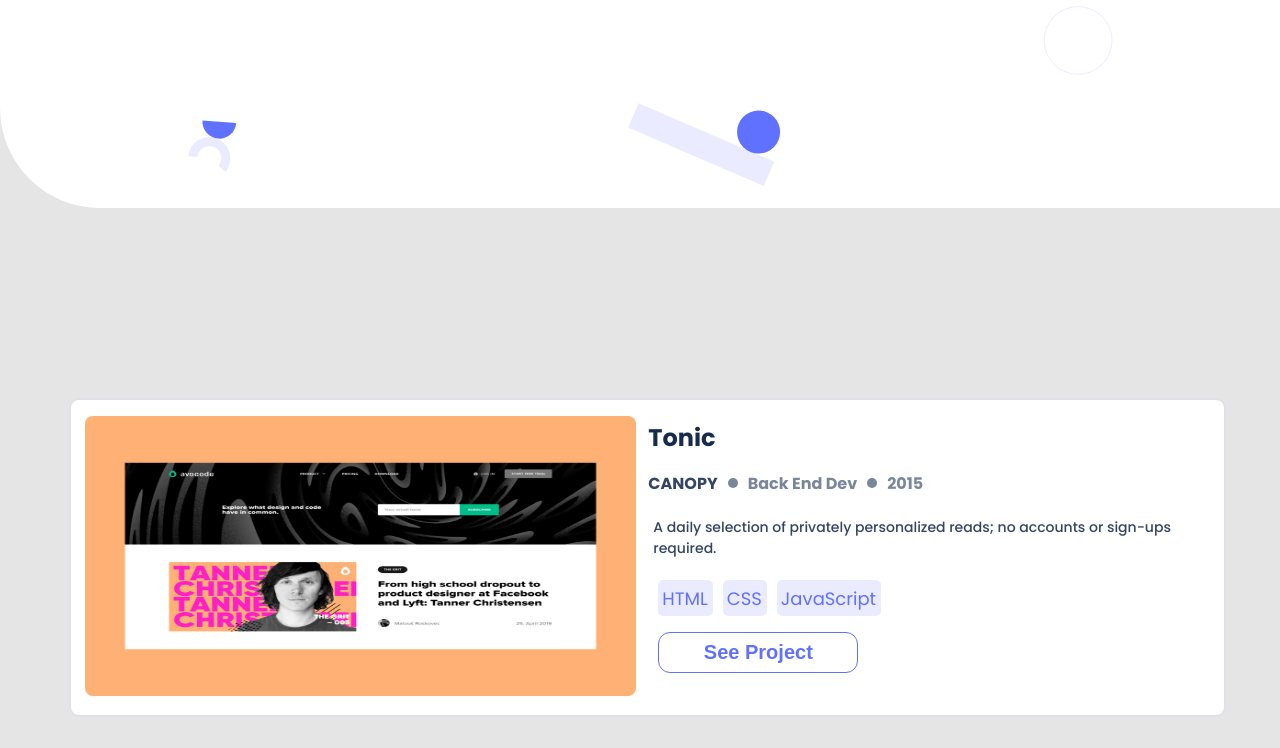
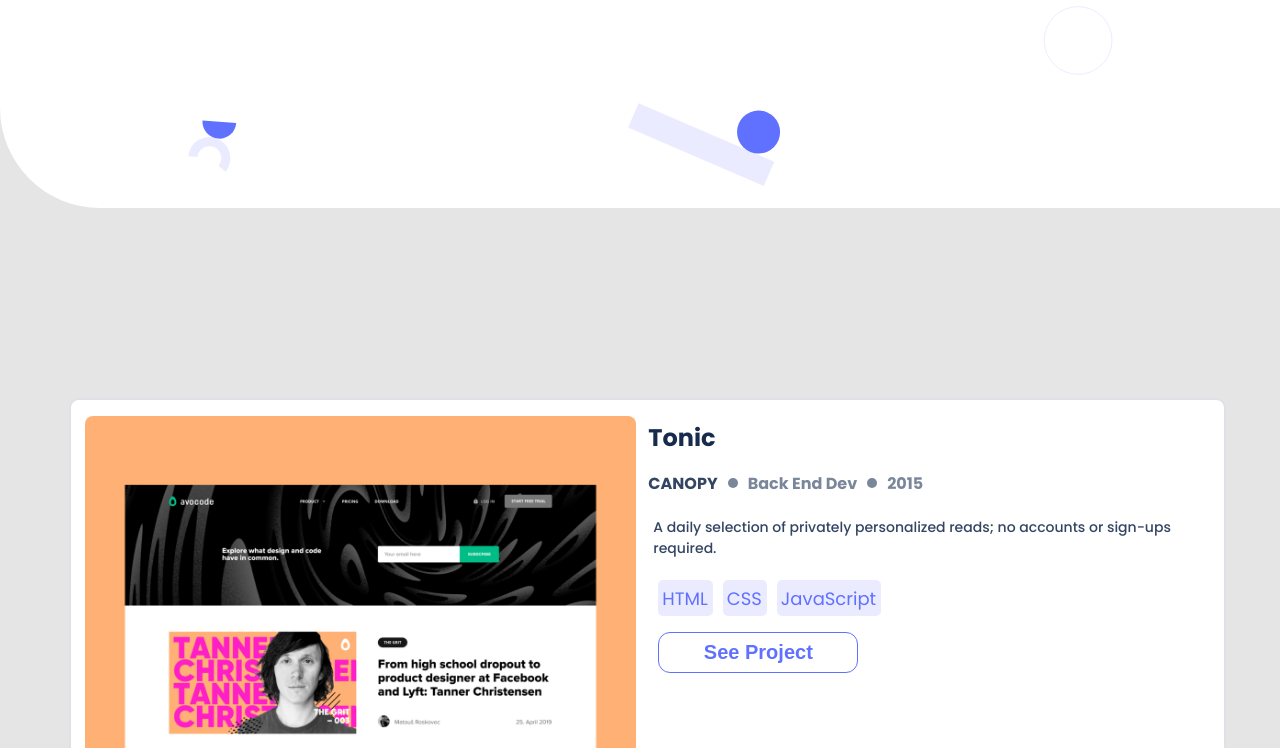
Before and after one commit to Samuelwanza/portfolio_setup_and_mobile_first, a website: page index.html in a window 1280 px wide. Shown: the part 552-1300 px from the top of the page. Drawn offline with Linux system fonts and the light colour scheme.

Commit message:
removed the defined widths and height in grid-item and image wrapper to match design

```diff
--- a/index.css
+++ b/index.css
@@ -486,7 +486,6 @@
     display: flex;
     flex-direction: row;
     width: 90%;
-    height: 300px;
     justify-content: space-between;
     background: white;
   }
@@ -496,7 +495,6 @@
   }
 
   .image-wrapper > img {
-    height: 280px;
     border-radius: 8px;
     align-content: center;
     margin-top: 16px;
```
